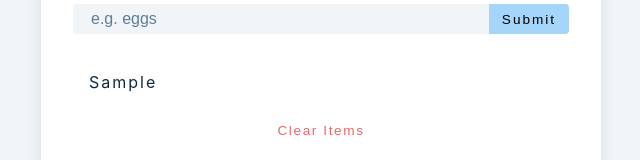
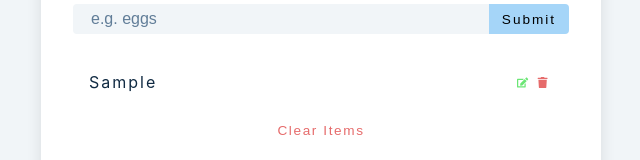
Before and after one commit to veyseltosun/react-grocery-bud, a React (Create React App) app in the folder grocery/: page / in a window 1280 px wide. Both pictures are taken after typing "Sample" into the empty fields and a click on the button "Submit". Shown: the part 208-368 px from the top of the page, without its empty margins (319-959 px from the left). Built offline with nearby package versions, Linux system fonts and the light colour scheme.

Commit message:
buttons in list comp to edit and delete

```diff
--- a/grocery/src/List.js
+++ b/grocery/src/List.js
@@ -8,6 +8,11 @@ const List = ({items}) => {
         return(
           <article className='grocery-item' key={id}>
             <p className='title'>{title}</p>
+            <div className='btn-container'>
+            <button type="button" className='edit-btn' ><FaEdit/></button>
+            <button type="button" className='delete-btn'><FaTrash/></button>
+
+            </div>
           </article>
         )
       })}
```
